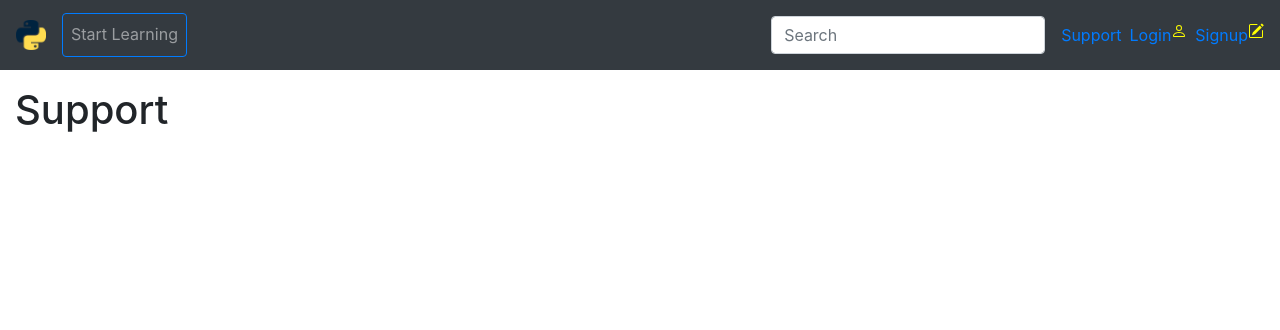
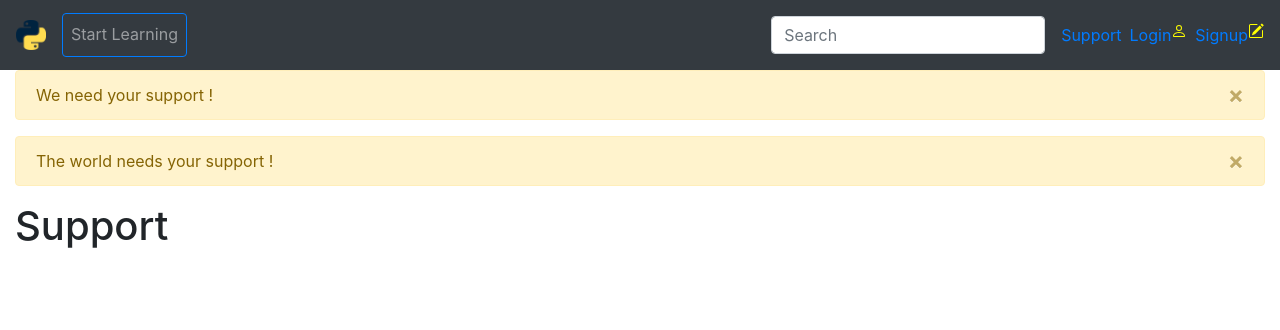
Before and after one commit to wangpeidong/pd-first-app, a Flask app: page /support/ in a window 1280 px wide. Shown: the top 330 px of the page. Run offline with Flask 2, Linux system fonts and the light colour scheme; some libraries are stand-ins or nearby versions.

Commit message:
Flash flash method requires setting app.secret_key or else it throws RunTime exception.

```diff
--- a/app/main.py
+++ b/app/main.py
@@ -1,11 +1,12 @@
 print(f"__file__={__file__:<35} | __name__={__name__:<20} | __package__={str(__package__):<20}")
 
-from flask import Flask, request, jsonify, render_template
+from flask import Flask, request, jsonify, render_template, flash
 
 import bs4 as bs
 import urllib.request
 
 app = Flask(__name__)
+app.secret_key = b'!@#$%^&*()'
 
 @app.route("/")
 def homepage():
@@ -25,7 +26,12 @@ def dashboard():
 
 @app.route("/support/")
 def support():
-    return render_template("support.html")
+    try:
+        flash("We need your support !")
+        flash("The world needs your support !")
+        return render_template("support.html")
+    except Exception as e:
+        return render_template("404.html", exception = e)
 
 @app.route("/geturl/", methods = ["GET", "POST"])
 def get_url():
--- a/app/templates/404.html
+++ b/app/templates/404.html
@@ -3,11 +3,13 @@
 {% block body %}
 
 <p>
-	{% if exception %}
+	{% if exception and exception.code %}
 		<h1> {{ exception.code }} </h1>
 		{{ exception.name }}
 		-
 		{{ exception.description }}
+	{% else %}
+		{{ exception }}
 	{% endif %}
 </p>
 
--- a/app/templates/header.html
+++ b/app/templates/header.html
@@ -104,6 +104,18 @@
 
 <body>
 	<div class="container-fluid" style="min-height=100%">
+		<!-- display flash messages should any -->
+		{% with messages = get_flashed_messages() %}
+			{% if messages %}
+				{% for message in messages %}
+				  <div class="alert alert-warning alert-dismissible" role="alert">
+				  	<button type="button" class="close" data-dismiss="alert" aria-label="Close"><span aria-hidden="true">×</span></button>
+					{{ message }}
+				  </div>
+				{% endfor %}
+			{% endif %}
+		{% endwith %}
+
 		{% block body %}
 		{% endblock %}
 	</div>
```
